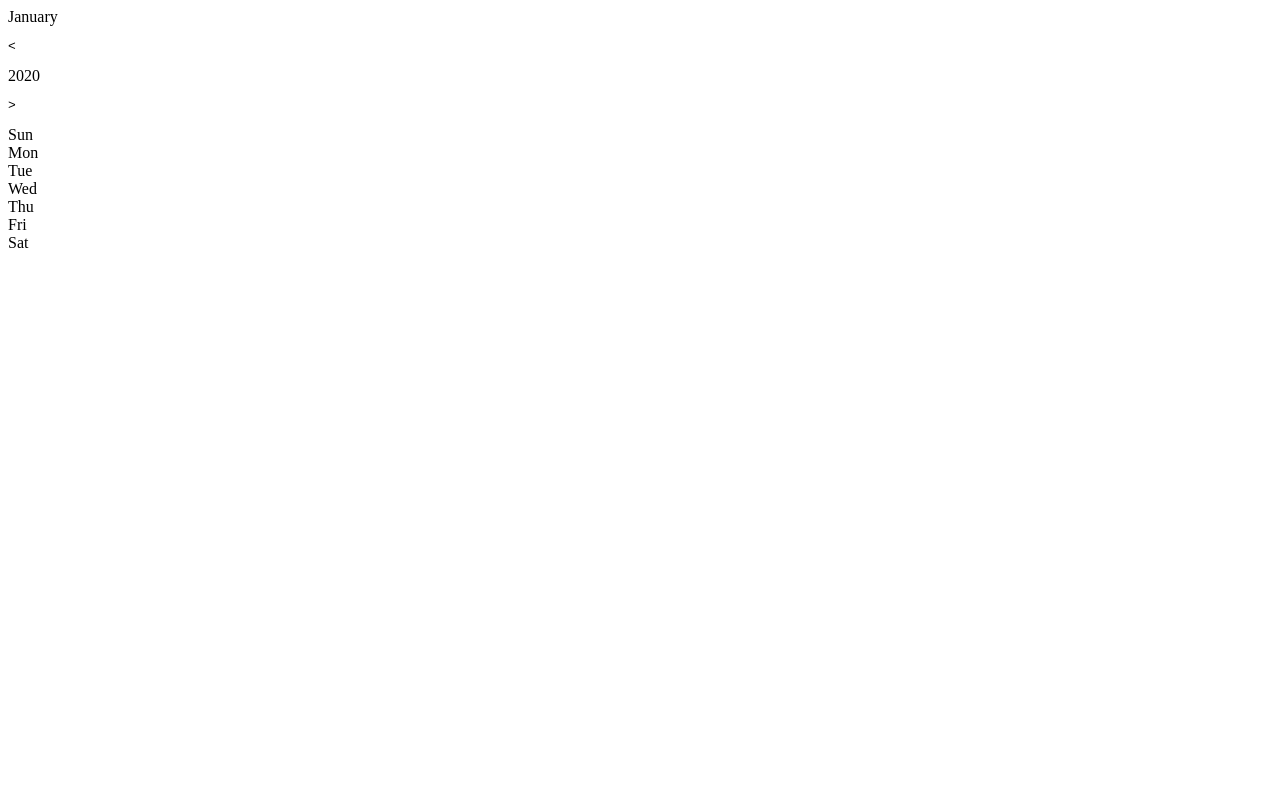
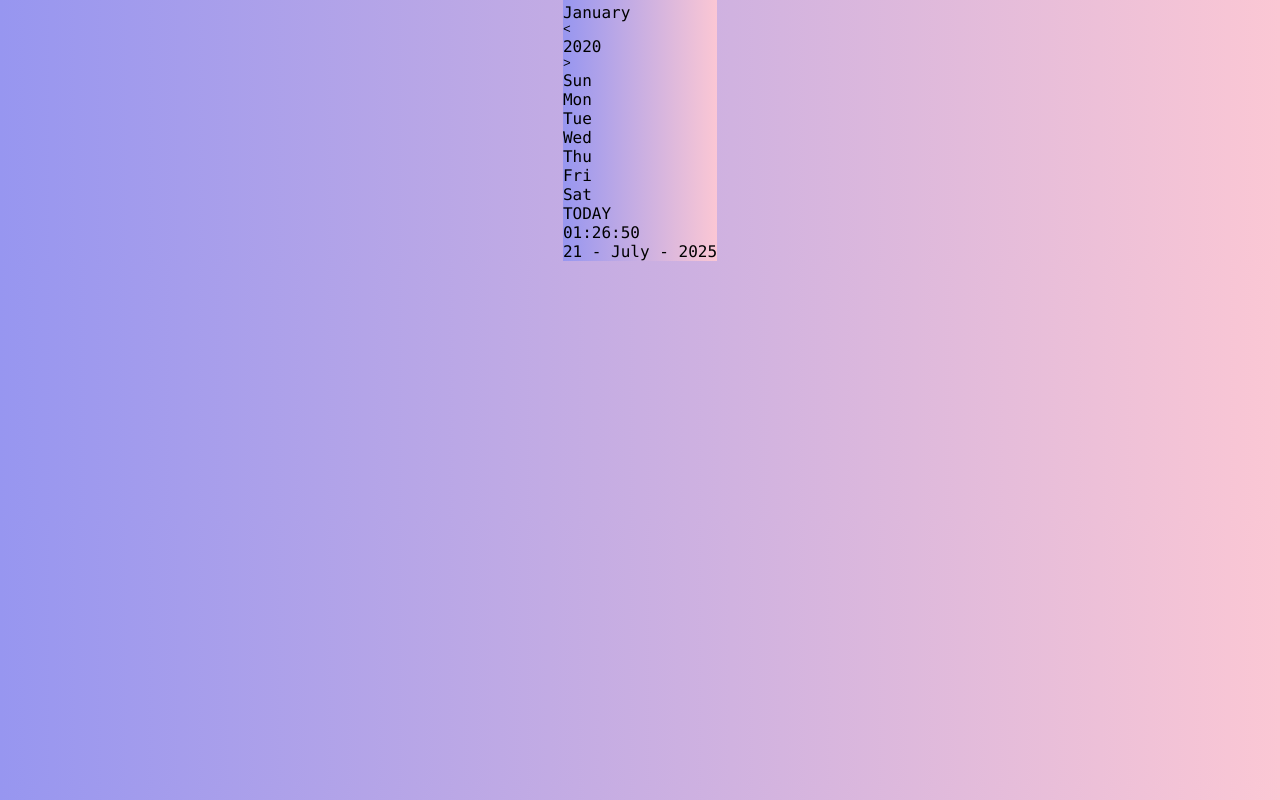
Before and after one commit to Radha1253/Planner, a plain HTML site: page index.html in a window 1280 px wide. Drawn offline with Linux system fonts and the light colour scheme.

Commit message:
Main style for the entire page, adding the main themes of the page (most likely subject to change)

```diff
--- a/index.html
+++ b/index.html
@@ -40,8 +40,16 @@
                     </div>
                 </div>
                 <div class = "calendar-footer">
+                </div>
+                <div class = "date-time-format">
+                    <div class = "day-text-format">TODAY</div>
+                    <div class = "date-time-value">
+                        <div class = "time-format">01:26:50</div>
+                        <div class = "date-format">21 - July - 2025</div>
 
+                    </div>
                 </div>
+                <div class = "month-list"></div>
             </div>
 
         </div>
--- a/style.css
+++ b/style.css
@@ -0,0 +1,40 @@
+:root{
+    --dark-text: #f8fbff;
+    --light-body: #f3f8fe;
+    --light-main: #fdfdfd;
+    --light-second: #c3c2c8;
+    --light-hover: #f0f0f0;
+    --light-text: #151426;
+    --light-btn: #9796f0;
+    --blue: #0000ff;
+    --white: #fff;
+    --shadow: rgba(100,100,111,0.2) 0px 7px 29px 0px;
+    --font-family: consolas;
+}
+
+*{
+   padding:  0;
+   margin: 0;
+   box-sizing: border-box;
+}
+
+html, body{
+    place-items:center ;
+    font-family: var(--font-family);
+    background: linear-gradient(to right, #9796f0, #fbc7d4);
+    overflow : hidden;
+}
+
+.container{
+    width: max-content;
+    height: max-content;
+    position: relative;
+    display: flex;
+    padding: 2% 0px 0px 0px;
+    justify-content: center;
+    top: 10%;
+    right: 0%;
+    width: 100%;
+    height: 100%;
+
+}
```
